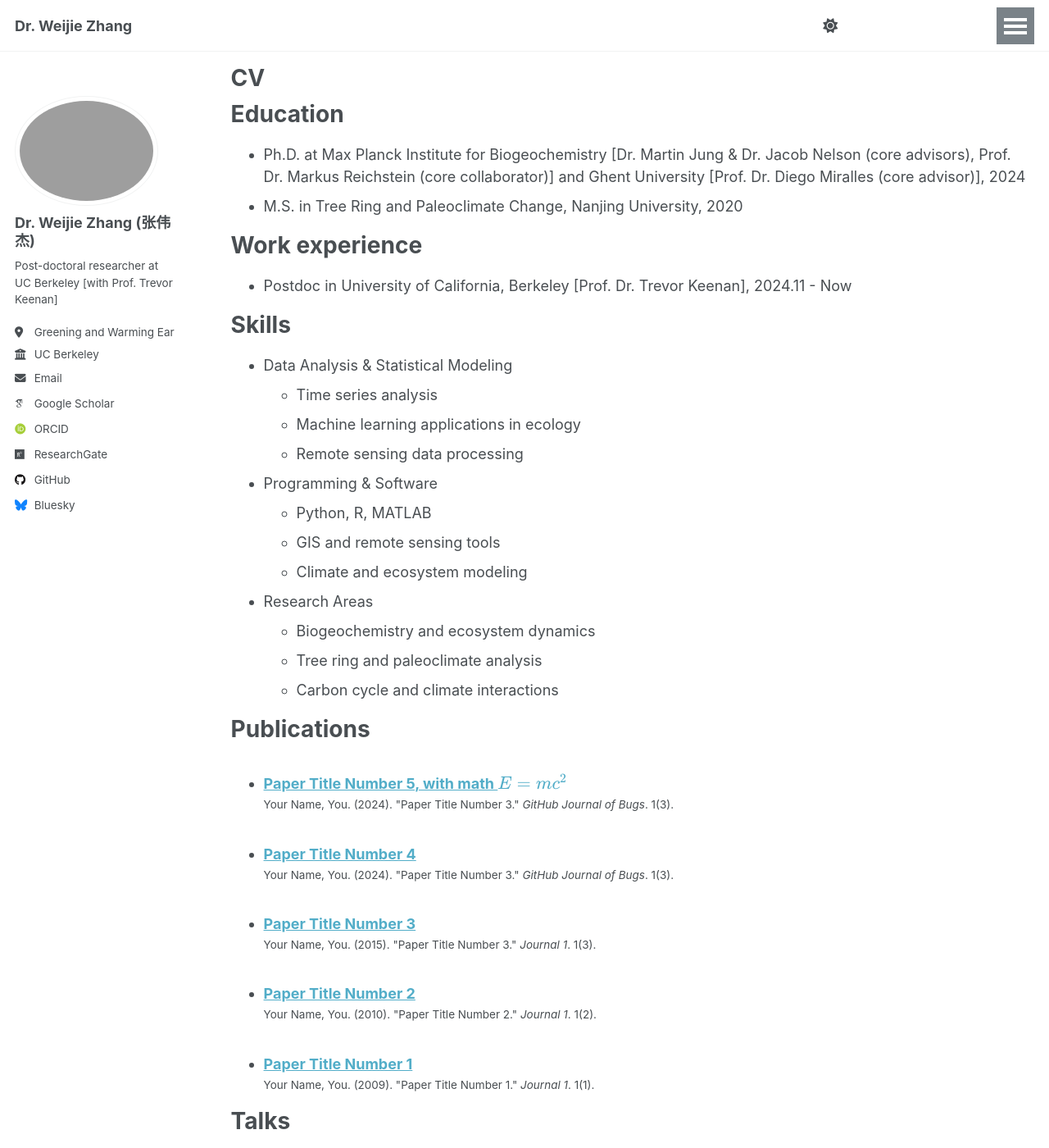
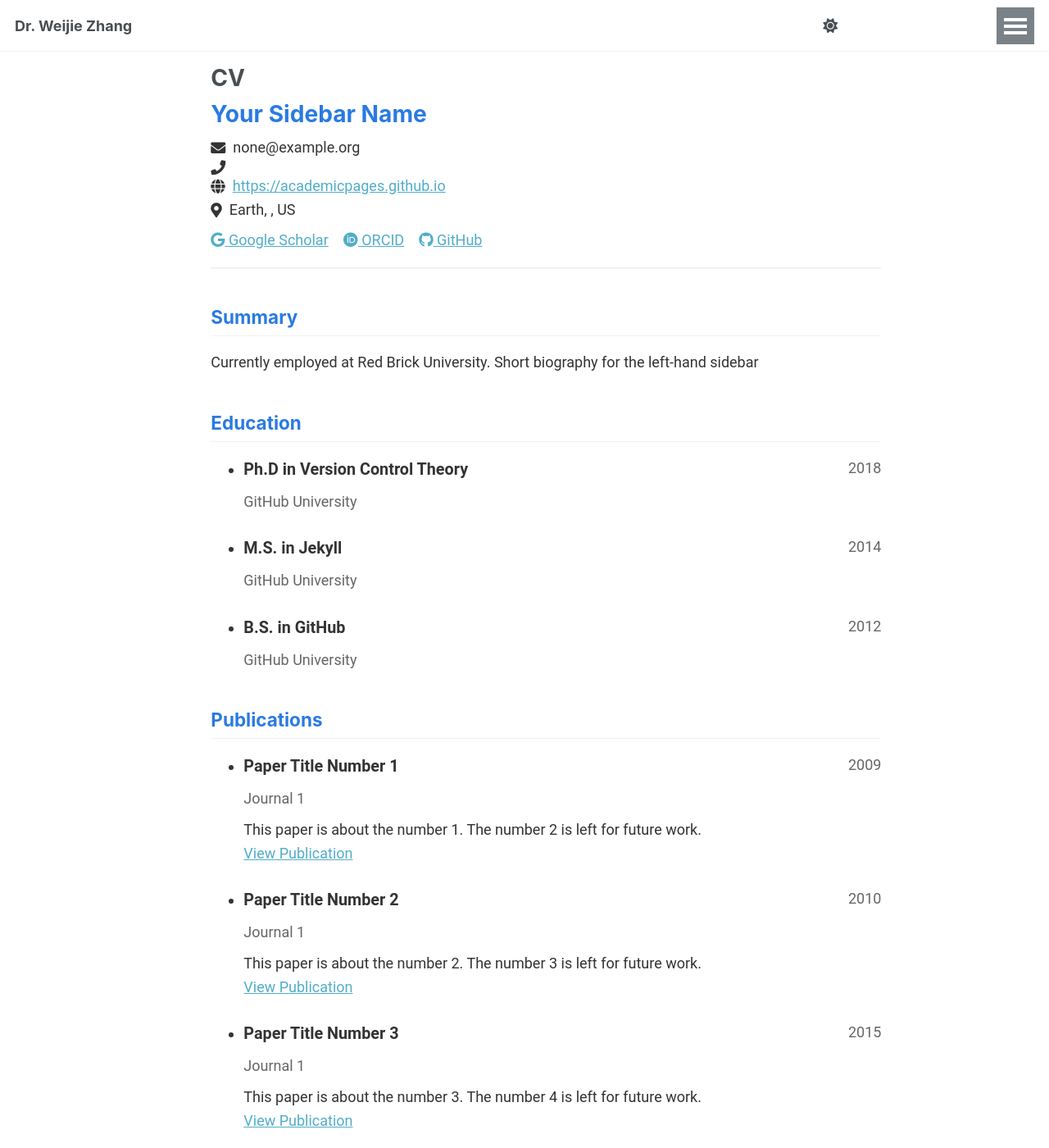
Before and after one commit to WJ714/WJ714.github.io, a Jekyll site: the page built from _pages/cv.md, in a window 1280 px wide and 1400 px high. Shown: the whole window at 82% size. Built offline with Jekyll 4.4.1, drawn with Linux system fonts in a browser that asks for light colours; some web fonts are replaced; a script that is not in the unit is left out; some of the changed text lies outside the part shown.

Commit message:
Update cv.md

```diff
--- a/_pages/cv.md
+++ b/_pages/cv.md
@@ -1,58 +1,35 @@
 ---
 layout: archive
 title: "CV"
-permalink: /cv/
-author_profile: true
+permalink: /cv-json/
+author_profile: false
 redirect_from:
-  - /resume
+  - /resume-json
 ---
 
 {% include base_path %}
 
-Education
-======
-* Ph.D. at Max Planck Institute for Biogeochemistry [Dr. Martin Jung & Dr. Jacob Nelson (core advisors), Prof. Dr. Markus Reichstein (core collaborator)] and Ghent University [Prof. Dr. Diego Miralles (core advisor)], 2024
-* M.S. in Tree Ring and Paleoclimate Change, Nanjing University, 2020
+<link rel="stylesheet" href="{{ base_path }}/assets/css/cv-style.css">
+<link rel="stylesheet" href="https://cdnjs.cloudflare.com/ajax/libs/font-awesome/5.15.4/css/all.min.css">
 
-Work experience
-======
-* Postdoc in University of California, Berkeley [Prof. Dr. Trevor Keenan], 2024.11 - Now
+<style>
+  .archive {
+    width: 80%;
+    margin: 0 auto;
+    float: none;
+    padding-right: 0;
+  }
 
-Skills
-======
-* Data Analysis & Statistical Modeling
-  * Time series analysis
-  * Machine learning applications in ecology
-  * Remote sensing data processing
-* Programming & Software
-  * Python, R, MATLAB
-  * GIS and remote sensing tools
-  * Climate and ecosystem modeling
-* Research Areas
-  * Biogeochemistry and ecosystem dynamics
-  * Tree ring and paleoclimate analysis
-  * Carbon cycle and climate interactions
+  @media (min-width: 80em) {
+    .archive {
+      width: 70%;
+    }
+  }
+</style>
 
-Publications
-======
-  <ul>{% for post in site.publications reversed %}
-    {% include archive-single-cv.html %}
-  {% endfor %}</ul>
+{% include cv-template.html %}
 
-Talks
-======
-  <ul>{% for post in site.talks reversed %}
-    {% include archive-single-talk-cv.html  %}
-  {% endfor %}</ul>
-
-Teaching
-======
-  <ul>{% for post in site.teaching reversed %}
-    {% include archive-single-cv.html %}
-  {% endfor %}</ul>
-
-Service and leadership
-======
-* Peer reviewer for scientific journals
-* Academic conference session organizer
-* Research collaboration coordination
+<div class="cv-download-links">
+  <a href="{{ base_path }}/files/cv.pdf" class="btn btn--primary">Download CV as PDF</a>
+  <a href="{{ base_path }}" class="btn btn--inverse">View Markdown CV</a>
+</div>
```
